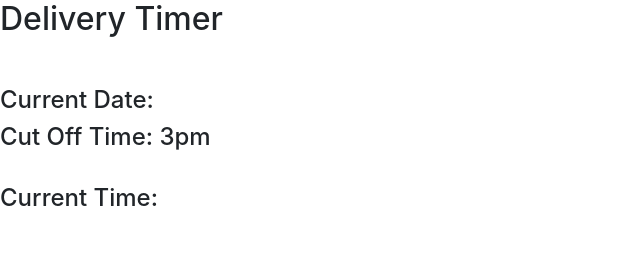
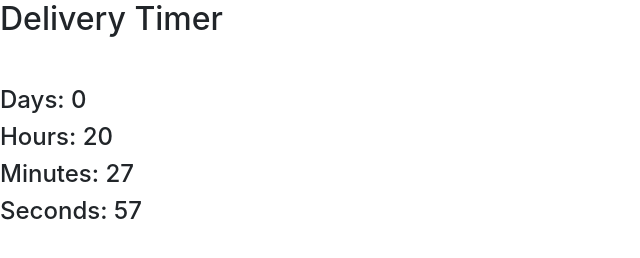
Before and after one commit to steview-d/delivery-timer, a plain HTML site: page index.html in a window 1280 px wide. Shown: the whole page, without its empty margins (0-640 px from the left). Drawn offline with nearby package versions, Linux system fonts and the light colour scheme.

Commit message:
Add countdown timer

```diff
--- a/index.html
+++ b/index.html
@@ -16,11 +16,12 @@
 
     <h2 class="mb-5">Delivery Timer</h2>
 
-    <div class="Vars">
-            <h4>Current Date: <span id="current-date"></span></h4>
-            <h4>Cut Off Time: <span id="cutoff-time">3pm</span></h4>
-            <br>
-            <h4>Current Time: <span id="current-time"></span></h4>
+    <div id="countdown">
+            <h4>Days: <span class="days"></span></h4>
+            <h4>Hours: <span class="hours"></span></h4>
+            <h4>Minutes: <span class="minutes"></span></h4>
+            <h4>Seconds: <span class="seconds"></span></h4>
+
     </div>
 
 
--- a/main.js
+++ b/main.js
@@ -1,7 +1,44 @@
-console.log("fdfd");
+function getTimeRemaining(endtime) {
+  const total = Date.parse(endtime) - Date.parse(new Date());
+  const seconds = Math.floor((total / 1000) % 60);
+  const minutes = Math.floor((total / 1000 / 60) % 60);
+  const hours = Math.floor((total / (1000 * 60 * 60)) % 24);
+  const days = Math.floor(total / (1000 * 60 * 60 * 24));
 
-var today = new Date();
+  return {
+    total,
+    days,
+    hours,
+    minutes,
+    seconds,
+  };
+}
 
-console.log(today.getDate());
-console.log(today.getHours());
-console.log(today.getDay());
+function initializeClock(id, endtime) {
+  const clock = document.getElementById(id);
+  const daysSpan = clock.querySelector('.days');
+  const hoursSpan = clock.querySelector('.hours');
+  const minutesSpan = clock.querySelector('.minutes');
+  const secondsSpan = clock.querySelector('.seconds');
+
+  function updateCountdown() {
+    const t = getTimeRemaining(endtime);
+
+    daysSpan.innerHTML = t.days;
+    hoursSpan.innerHTML = ('0' + t.hours).slice(-2);
+    minutesSpan.innerHTML = ('0' + t.minutes).slice(-2);
+    secondsSpan.innerHTML = ('0' + t.seconds).slice(-2);
+
+    if (t.total <= 0) {
+      clearInterval(timeinterval);
+    }
+  }
+
+  updateCountdown();
+  const timeinterval = setInterval(updateCountdown, 1000);
+}
+
+const cutoffTimeString = '2020-12-14 15:00:00:700';
+const cutoffTime = new Date(cutoffTimeString.replace(/-/g, '/'))
+console.log(cutoffTime);
+initializeClock('countdown', cutoffTime);
```
